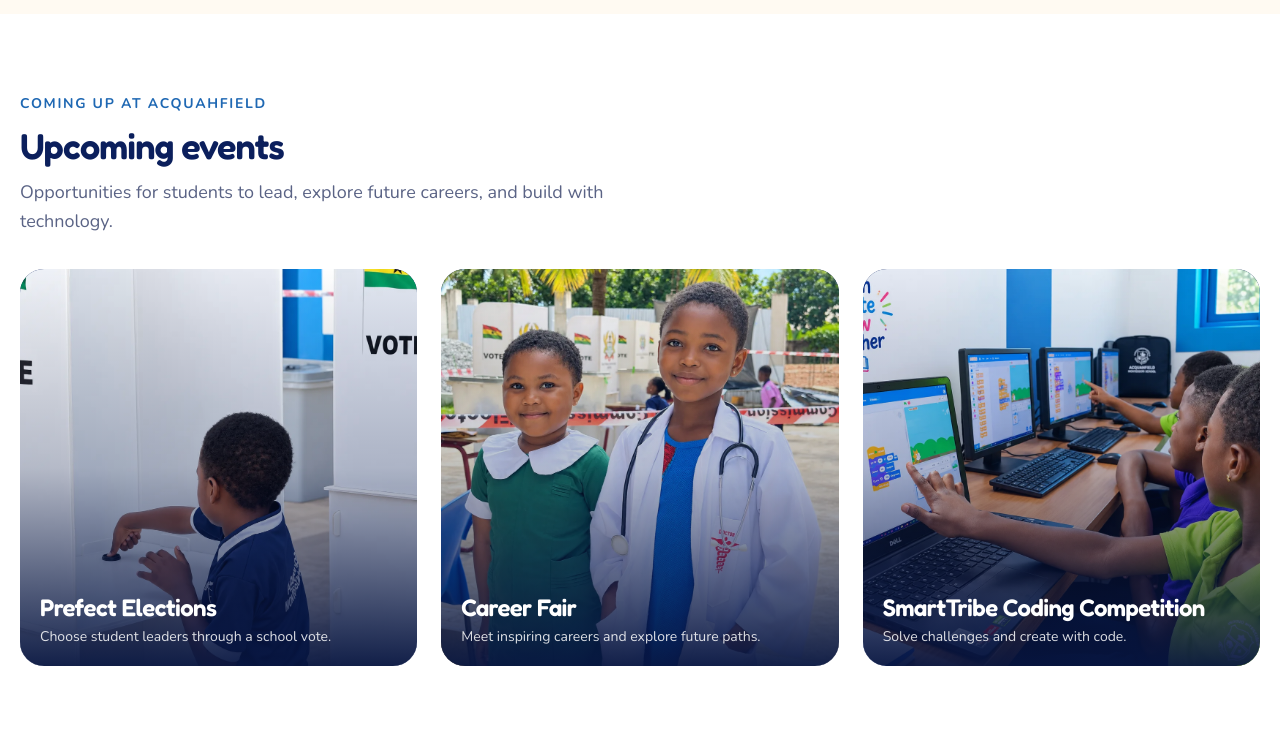
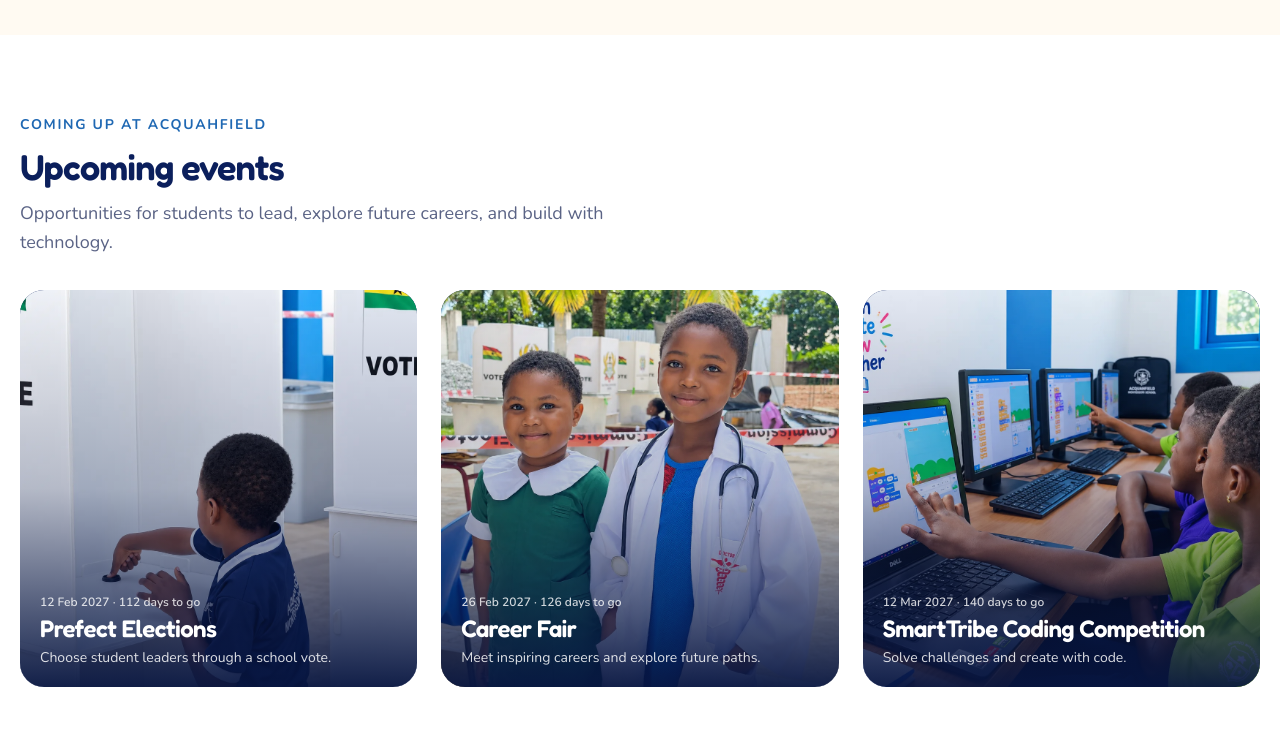
Before and after one commit to Meshack000/Acquahfield, a React (Vite) app: page / in a window 1280 px wide. Shown: the part 2000-2744 px from the top of the page. Built offline with nearby package versions, Linux system fonts and the light colour scheme.

Commit message:
feat: enhance Navbar with logo and accessibility improvements; add event dates to UpcomingEventsCta

```diff
--- a/index.html
+++ b/index.html
@@ -4,6 +4,7 @@
     <meta charset="UTF-8" />
     <meta name="viewport" content="width=device-width, initial-scale=1.0" />
     <meta name="theme-color" content="#0B1F5C" />
+    <link rel="icon" type="image/svg+xml" href="/acquahfield-mark.svg" />
     <title>Acquahfield Montessori School | STEM-Oriented Montessori in Kumasi</title>
     <meta
       name="description"
--- a/src/components/layout/Navbar.tsx
+++ b/src/components/layout/Navbar.tsx
@@ -10,9 +10,23 @@ export default function Navbar() {
   return (
     <header className="sticky top-0 z-50 border-b border-brand-200 bg-white">
       <div className="mx-auto flex max-w-7xl items-center justify-between px-5 py-3">
-        <Link to="/" className="font-display text-xl font-semibold text-navy-900">
-          {school.short}
-          <span className="text-bubblegum"> Montessori</span>
+        <Link
+          to="/"
+          aria-label={`${school.name} home`}
+          className="flex items-center gap-2.5"
+        >
+          <img src="/acquahfield-mark.svg" alt="" className="h-11 w-11 shrink-0" />
+          <span className="flex flex-col leading-none">
+            <span className="font-display text-lg font-semibold text-navy-900 sm:text-xl">
+              {school.short}
+            </span>
+            <span className="mt-1 font-display text-sm font-semibold text-bubblegum sm:text-base">
+              Montessori
+            </span>
+            <span className="mt-1 text-[9px] font-bold uppercase tracking-[0.16em] text-muted">
+              School · Kumasi
+            </span>
+          </span>
         </Link>
 
         <nav className="hidden items-center gap-7 lg:flex">
--- a/src/components/sections/UpcomingEventsCta.tsx
+++ b/src/components/sections/UpcomingEventsCta.tsx
@@ -1,3 +1,4 @@
+import { useEffect, useState } from "react";
 import { Phone } from "lucide-react";
 import { img } from "@/lib/images";
 import { school } from "@/data/site";
@@ -10,6 +11,8 @@ const events = [
     image: img.electionBoy,
     imageAlt: "A boy casting his vote during a school prefect election",
     imagePosition: "object-center",
+    date: "2027-02-12",
+    dateLabel: "12 Feb 2027",
   },
   {
     title: "Career Fair",
@@ -17,6 +20,8 @@ const events = [
     image: img.youngDoctors,
     imageAlt: "Children dressed as a doctor and nurse for a career activity",
     imagePosition: "object-center",
+    date: "2027-02-26",
+    dateLabel: "26 Feb 2027",
   },
   {
     title: "SmartTribe Coding Competition",
@@ -24,10 +29,38 @@ const events = [
     image: img.smartTribe,
     imageAlt: "Acquahfield students learning to code with SmartTribe",
     imagePosition: "object-[65%_center]",
+    date: "2027-03-12",
+    dateLabel: "12 Mar 2027",
   },
 ];
 
+const millisecondsPerDay = 24 * 60 * 60 * 1000;
+
+function daysUntil(date: string) {
+  const [year, month, day] = date.split("-").map(Number);
+  const eventDay = Date.UTC(year, month - 1, day);
+  const today = new Date();
+  const todayDay = Date.UTC(today.getFullYear(), today.getMonth(), today.getDate());
+
+  return Math.ceil((eventDay - todayDay) / millisecondsPerDay);
+}
+
 export default function UpcomingEventsCta() {
+  const [remainingDays, setRemainingDays] = useState<Record<string, number>>({});
+
+  useEffect(() => {
+    const updateCountdowns = () => {
+      setRemainingDays(
+        Object.fromEntries(events.map((event) => [event.title, daysUntil(event.date)])),
+      );
+    };
+
+    updateCountdowns();
+    const interval = window.setInterval(updateCountdowns, 60_000);
+
+    return () => window.clearInterval(interval);
+  }, []);
+
   return (
     <>
       {/* UPCOMING EVENTS */}
@@ -44,7 +77,7 @@ export default function UpcomingEventsCta() {
           </div>
 
           <div className="mt-8 grid gap-6 sm:grid-cols-2 lg:grid-cols-3">
-            {events.map(({ title, description, image, imageAlt, imagePosition }) => (
+            {events.map(({ title, description, image, imageAlt, imagePosition, date, dateLabel }) => (
               <article
                 key={title}
                 className="group relative isolate aspect-square overflow-hidden rounded-3xl bg-navy-900 text-white"
@@ -57,6 +90,19 @@ export default function UpcomingEventsCta() {
                 />
                 <div aria-hidden="true" className="absolute inset-0 -z-10 bg-gradient-to-t from-navy-950/95 via-navy-950/25 to-transparent" />
                 <div className="flex h-full flex-col justify-end p-4 sm:p-5">
+                  <p className="mb-1 text-xs font-semibold text-white/80">
+                    <time dateTime={date}>{dateLabel}</time>
+                    {remainingDays[title] !== undefined && (
+                      <>
+                        {" · "}
+                        {remainingDays[title] < 0
+                          ? "Date passed"
+                          : remainingDays[title] === 0
+                            ? "Today"
+                            : `${remainingDays[title]} days to go`}
+                      </>
+                    )}
+                  </p>
                   <h3 className="text-xl font-semibold leading-tight text-white sm:text-2xl">
                     {title}
                   </h3>
```
Also changed, not shown: public/acquahfield-mark.svg (added).
